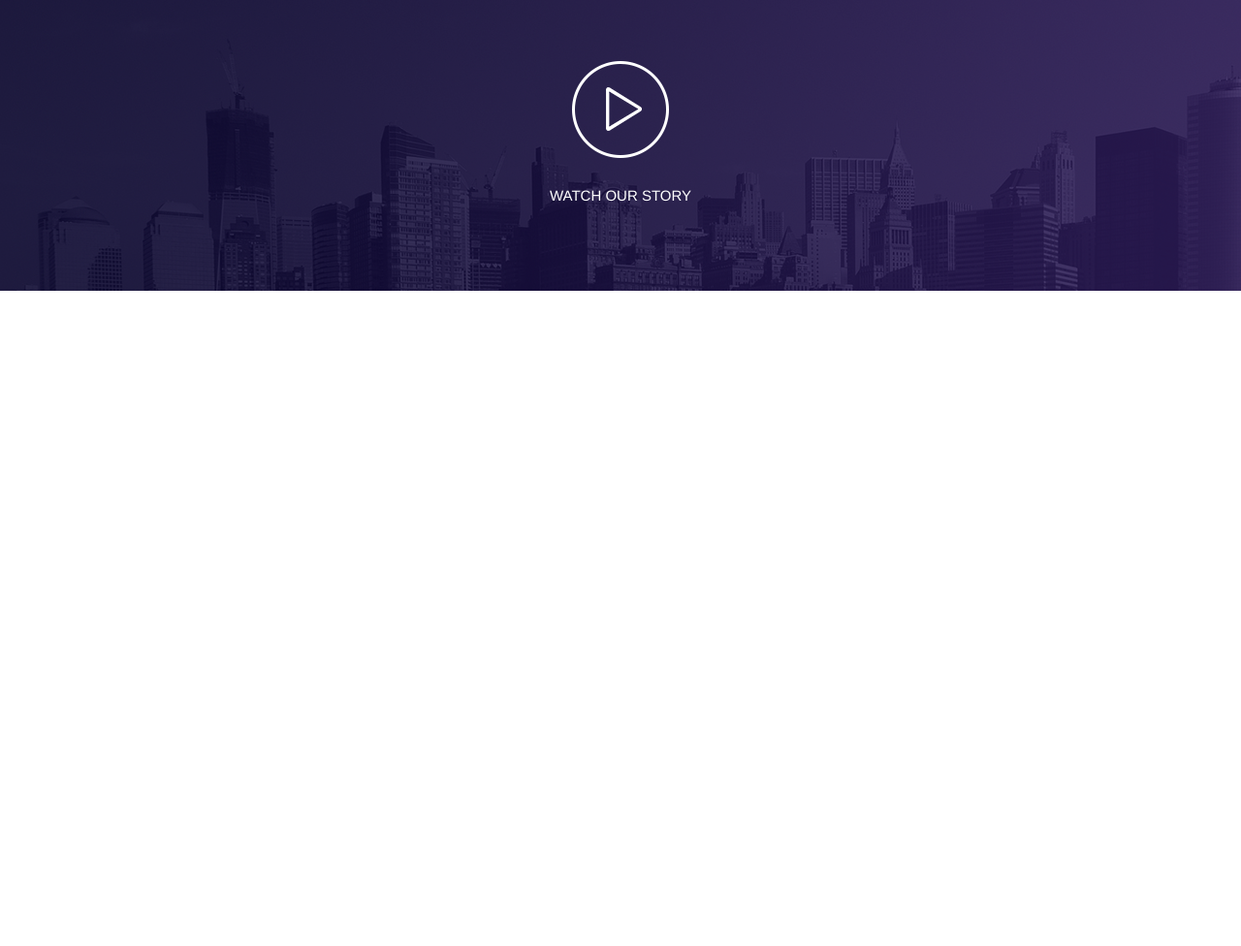
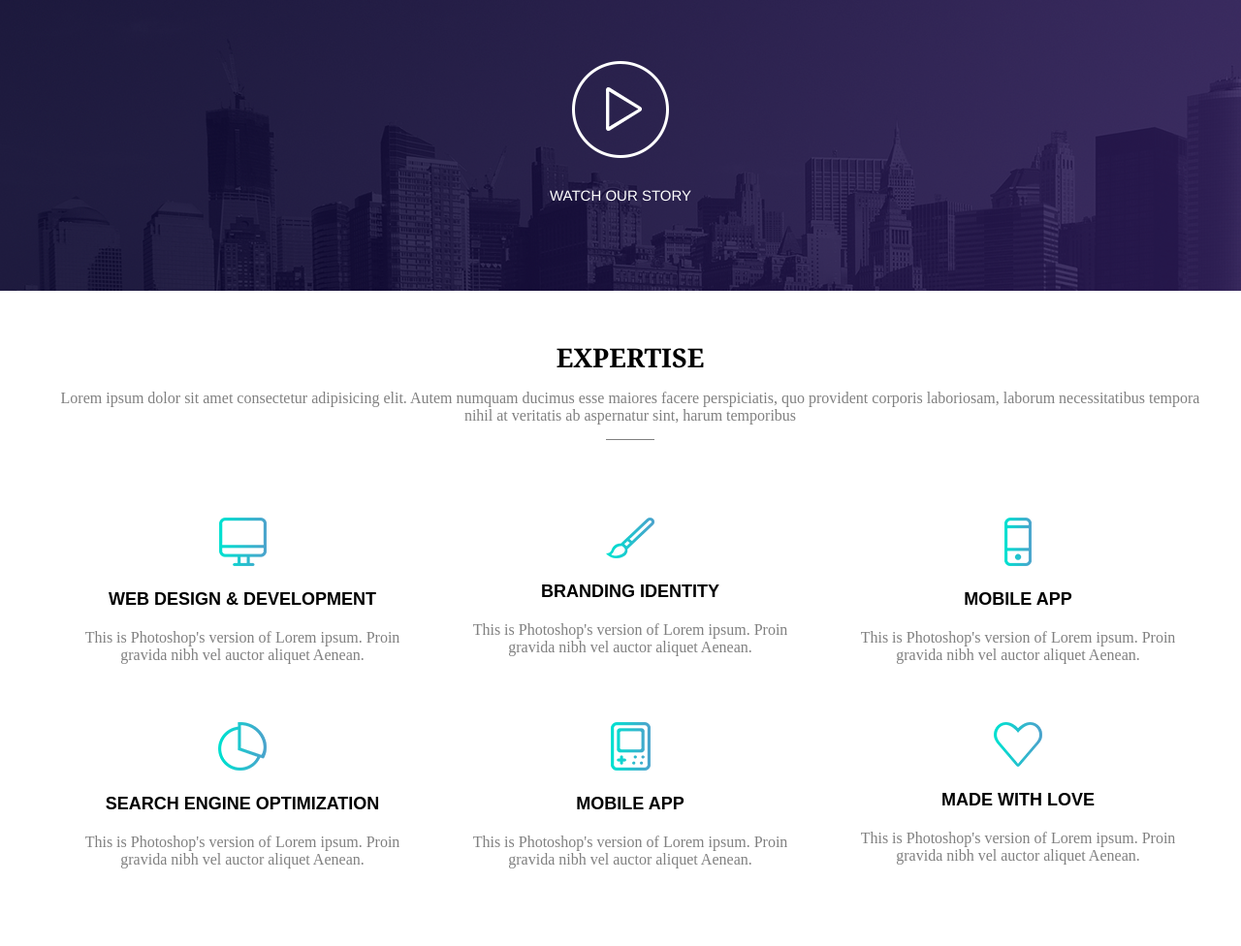
Before and after one commit to rezniki/tajam, a plain HTML site: page index.html in a window 1280 px wide. Shown: the part 980-1956 px from the top of the page at 97% size. Before the commit the page ends 1280 px from the top, so only its background shows below. Drawn offline with Linux system fonts and the light colour scheme.

Commit message:
Created a new expertise block and added icons for cards

```diff
--- a/index.html
+++ b/index.html
@@ -66,5 +66,83 @@
         <p class="watch__our__story__text">watch our story</p>
     </div>
 
+    <div class="expertise__content container">
+        <p class="expertise__title">expertise</p>
+        <p class="expertise__text">
+            Lorem ipsum dolor sit amet consectetur adipisicing elit.
+            Autem numquam ducimus esse maiores facere perspiciatis,
+            quo provident corporis laboriosam,
+            laborum necessitatibus tempora nihil at veritatis ab aspernatur sint,
+            harum temporibus
+        </p>
+        <div class="expertise__dash"></div>
+        <div class="expertise__items">
+            <div class="expertise__item__card">
+                <div class="expertise__item">
+                    <div class="expertise__item__image">
+                        <img src="img/computer.png" alt="Computer">
+                    </div>
+                    <p class="expertise__item__title">web design & development</p>
+                    <p class="expertise__item__text">
+                        This is Photoshop's version of Lorem ipsum.
+                        Proin gravida nibh vel auctor aliquet Aenean.
+                    </p>
+                </div>
+                <div class="expertise__item">
+                    <div class="expertise__item__image">
+                        <img src="img/art.png" alt="Art">
+                    </div>
+                    <p class="expertise__item__title">branding identity</p>
+                    <p class="expertise__item__text">
+                        This is Photoshop's version of Lorem ipsum.
+                        Proin gravida nibh vel auctor aliquet Aenean.
+                    </p>
+                </div>
+                <div class="expertise__item">
+                    <div class="expertise__item__image">
+                        <img src="img/phone.png" alt="Art">
+                    </div>
+                    <p class="expertise__item__title">mobile app</p>
+                    <p class="expertise__item__text">
+                        This is Photoshop's version of Lorem ipsum.
+                        Proin gravida nibh vel auctor aliquet Aenean.
+                    </p>
+                </div>
+            </div>
+            <div class="expertise__item__card">
+                <div class="expertise__item">
+                    <div class="expertise__item__image">
+                        <img src="img/cheese.png" alt="Cheese">
+                    </div>
+                    <p class="expertise__item__title">search engine optimization</p>
+                    <p class="expertise__item__text">
+                        This is Photoshop's version of Lorem ipsum.
+                        Proin gravida nibh vel auctor aliquet Aenean.
+                    </p>
+                </div>
+                <div class="expertise__item">
+                    <div class="expertise__item__image">
+                        <img src="img/console.png" alt="Console">
+                    </div>
+                    <p class="expertise__item__title">mobile app</p>
+                    <p class="expertise__item__text">
+                        This is Photoshop's version of Lorem ipsum.
+                        Proin gravida nibh vel auctor aliquet Aenean.
+                    </p>
+                </div>
+                <div class="expertise__item">
+                    <div class="expertise__item__image">
+                        <img src="img/heart.png" alt="Heart">
+                    </div>
+                    <p class="expertise__item__title">made with love</p>
+                    <p class="expertise__item__text">
+                        This is Photoshop's version of Lorem ipsum.
+                        Proin gravida nibh vel auctor aliquet Aenean.
+                    </p>
+                </div>
+            </div>
+        </div>
+    </div>
+
 </body>
 </html>
--- a/style.css
+++ b/style.css
@@ -168,3 +168,57 @@
     text-transform: uppercase;
     text-align: center;
 }
+
+.expertise__content {
+    text-align: center;
+    padding: 50px;
+}
+
+.expertise__title {
+    font-size: 27px;
+    font-family: Cambria, Cochin, Georgia, Times, 'Times New Roman', serif;
+    font-weight: 600;
+    text-transform: uppercase;
+    margin-bottom: 15px;
+}
+
+.expertise__text {
+    font-size: 16px;
+    font-family: 'Times New Roman', Times, serif;
+    color: grey;
+    margin-bottom: 15px;
+}
+
+.expertise__dash {
+    height: 1px;
+    background: gray;
+    width: 50px;
+    margin: auto;
+    margin-bottom: 50px;
+}
+
+.expertise__item__card {
+    display: flex;
+}
+
+.expertise__item {
+    padding: 30px;
+}
+
+.expertise__item__image {
+    margin-bottom: 20px;
+}
+
+.expertise__item__title {
+    font-size: 18px;
+    font-family: Arial, Helvetica, sans-serif;
+    font-weight: 600;
+    text-transform: uppercase;
+    margin-bottom: 20px;
+}
+
+.expertise__item__text {
+    font-size: 16px;
+    font-family: 'Times New Roman', Times, serif;
+    color: gray;
+}
```
Also changed, not shown: img/art.png (added), img/cheese.png (added), img/computer.png (added), img/console.png (added), img/heart.png (added), img/phone.png (added).
